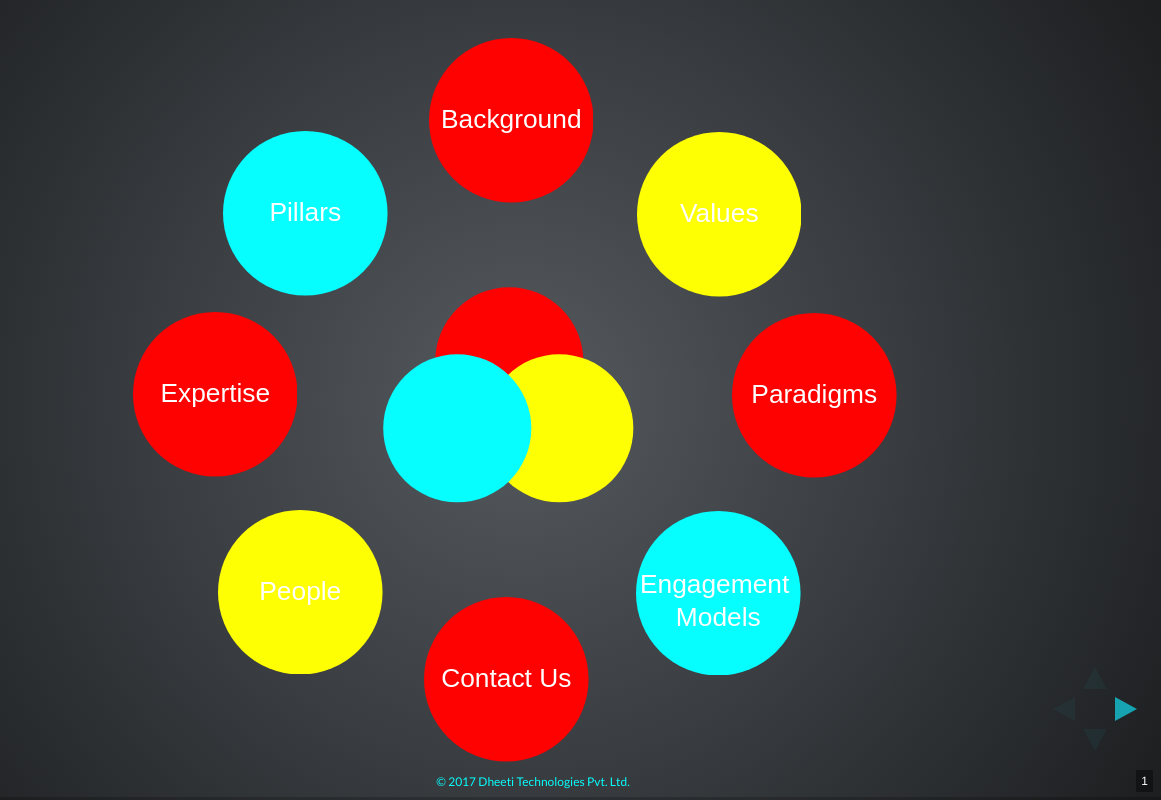
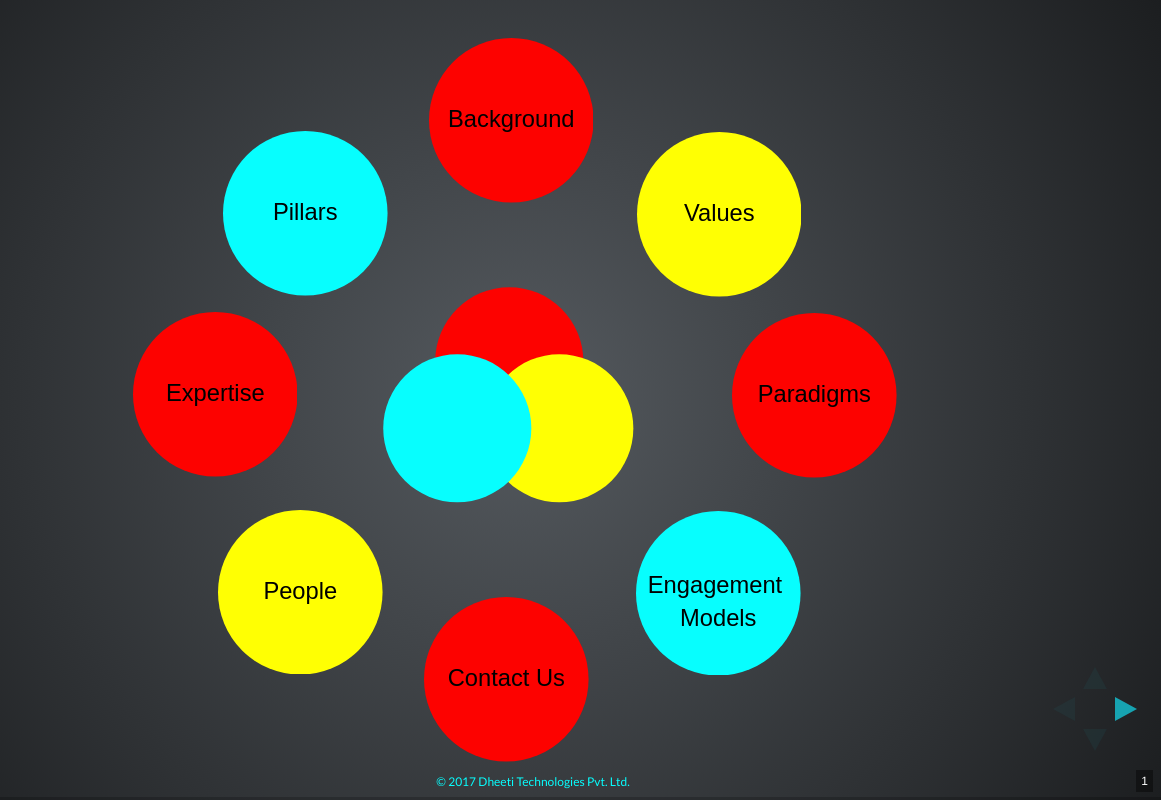
Before and after one commit to dheeti/about, a website: page index.html in a window 1280 px wide. Shown: the full height of the page, 119-1280 px from the left. Drawn offline with Linux system fonts and the light colour scheme.

Commit message:
Changed font style + made circles clickable

```diff
--- a/css/custom/styles.css
+++ b/css/custom/styles.css
@@ -36,8 +36,8 @@ circle {
 }
 
 text {
-  fill: #fff;
-  font-size: 0.5rem;
+  fill: black;
+  font-size: 0.45rem;
   font-family: sans-serif;
 }
 
--- a/index.html
+++ b/index.html
@@ -106,10 +106,12 @@
 							<div id="linkCircle1" class="outer">
 								<svg viewBox="0 0 50 50" preserveAspectRatio="xMinYMin meet">
 							    	<g>
+							    		<a href="./#/1">
 									    	<circle r="50%" cx="50%" cy="50%" fill="#fd0200" />
 									      	<text x="50%" y="50%" text-anchor="middle" dy="0.3em">
-								      		<a href="./#/1">Background</a>
+									      		Background
 									      	</text>
+									    </a>
 							    	</g>
 							  	</svg>
 							</div>
@@ -117,10 +119,12 @@
 							<div id="linkCircle2" class="outer">
 								<svg viewBox="0 0 50 50" preserveAspectRatio="xMinYMin meet">
 							    	<g>
+							    		<a href="./#/2">
 									    	<circle r="50%" cx="50%" cy="50%" fill="#07fefe" />
 									      	<text x="50%" y="50%" text-anchor="middle" dy="0.3em">
-								      		<a href="./#/2">Pillars</a>
+									      		Pillars
 									      	</text>
+									    </a>
 							    	</g>
 							  	</svg>
 							</div>
@@ -128,10 +132,12 @@
 							<div id="linkCircle3" class="outer">
 								<svg viewBox="0 0 50 50" preserveAspectRatio="xMinYMin meet">
 							    	<g>
+							    		<a href="./#/4">
 									    	<circle r="50%" cx="50%" cy="50%" fill="#fd0200" />
 									      	<text x="50%" y="50%" text-anchor="middle" dy="0.3em">
-								      		<a href="./#/4">Expertise</a>
+									      		Expertise
 									      	</text>
+									    </a>
 							    	</g>
 							  	</svg>
 							</div>
@@ -139,10 +145,12 @@
 							<div id="linkCircle4" class="outer">
 								<svg viewBox="0 0 50 50" preserveAspectRatio="xMinYMin meet">
 							    	<g>
+							    		<a href="./#/6">
 									    	<circle r="50%" cx="50%" cy="50%" fill="#ffff03" />
 									      	<text x="50%" y="50%" text-anchor="middle" dy="0.3em">
-								      		<a href="./#/6">People</a>
+									      		People
 									      	</text>
+									    </a>
 							    	</g>
 							  	</svg>
 							</div>
@@ -150,10 +158,12 @@
 							<div id="linkCircle5" class="outer">
 								<svg viewBox="0 0 50 50" preserveAspectRatio="xMinYMin meet">
 							    	<g>
+							    		<a href="./#/5">
 									    	<circle r="50%" cx="50%" cy="50%" fill="#fd0200" />
 									      	<text x="50%" y="50%" text-anchor="middle" dy="0.3em">
-								      		<a href="./#/5">Contact Us</a>
+									      		Contact Us
 									      	</text>
+									    </a>
 							    	</g>
 							  	</svg>
 							</div>
@@ -206,10 +216,13 @@
 							<div id="linkCircle6" class="outer">
 								<svg viewBox="0 0 50 50" preserveAspectRatio="xMinYMin meet">
 							    	<g>
+							    		<a href="./#/7">
 									    	<circle r="50%" cx="50%" cy="50%" fill="#07fefe" />
 									      	<text x="50%" y="50%" text-anchor="middle" dy="0.3em">
-								      		<a href="./#/7"><tspan x="50%" y="50%" dy="0"> Engagement </tspan><tspan x="50%" y="50%" dy="10	">Models</tspan></a>
+									      		<tspan x="50%" y="50%" dy="0">Engagement </tspan>
+									      		<tspan x="50%" y="50%" dy="10">Models</tspan>
 									      	</text>
+									    </a>
 							    	</g>
 							  	</svg>
 							</div>
@@ -217,10 +230,12 @@
 							<div id="linkCircle7" class="outer">
 								<svg viewBox="0 0 50 50" preserveAspectRatio="xMinYMin meet">
 							    	<g>
+							    		<a href="./#/5">
 									    	<circle r="50%" cx="50%" cy="50%" fill="#fd0200" />
 									      	<text x="50%" y="50%" text-anchor="middle" dy="0.3em">
-								      		<a href="./#/5">Paradigms</a>
+									      		Paradigms
 									      	</text>
+									    </a>
 							    	</g>
 							  	</svg>
 							</div>
@@ -228,10 +243,12 @@
 							<div id="linkCircle8" class="outer">
 								<svg viewBox="0 0 50 50" preserveAspectRatio="xMinYMin meet">
 							    	<g>
+							    		<a href="./#/3">
 									    	<circle r="50%" cx="50%" cy="50%" fill="#ffff03" />
 									      	<text x="50%" y="50%" text-anchor="middle" dy="0.3em">
-											<a href="./#/3">Values</a>
+												Values
 									      	</text>
+									    </a>
 							    	</g>
 							  	</svg>
 							</div>
```
Lines whose indentation alone changed are shown as unchanged.
